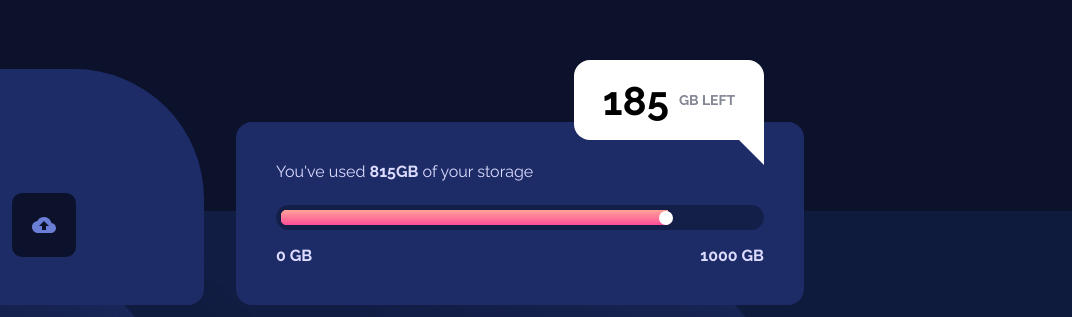
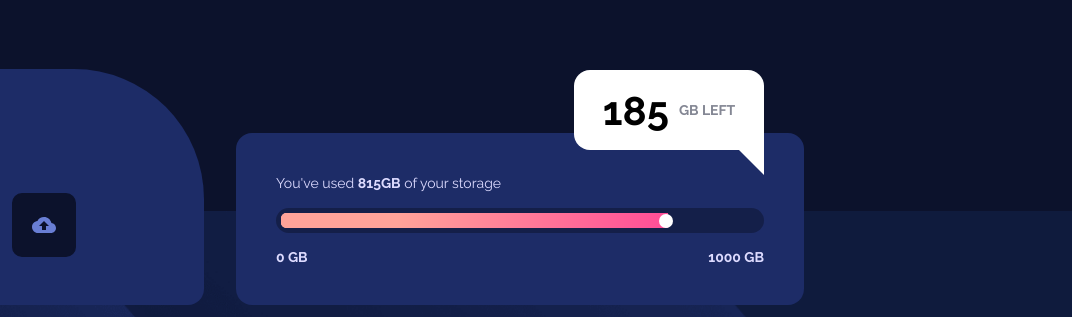
Before and after one commit to Loniewski02/FM-data-storage-component, a plain HTML site: page index.html in a window 1536 px wide. Shown: the part 213-530 px from the top of the page, 464-1536 px from the left. Drawn offline with Linux system fonts and the light colour scheme.

Commit message:
changed gradient on input

```diff
--- a/src/sass/_colors.scss
+++ b/src/sass/_colors.scss
@@ -1,5 +1,3 @@
-$gradient: hsl(6, 100%, 80%), hsl(335, 100%, 65%);
-
 $pale-blue: hsl(243, 100%, 93%);
 $grayish-blue: hsl(229, 7%, 55%);
 $dark-blue: hsl(228, 56%, 26%);
--- a/src/sass/style.scss
+++ b/src/sass/style.scss
@@ -114,7 +114,7 @@ body {
 				background: transparent;
 				border: 1px solid transparent;
 				border-radius: 1rem;
-				background-image: linear-gradient($gradient);
+				background-image: linear-gradient(to right, hsl(6, 100%, 80%) 30%, hsl(335, 100%, 65%));
 				background-size: 81% 100%;
 				background-repeat: no-repeat;
 				cursor: pointer;
@@ -248,18 +248,12 @@ body {
 			text-align: left;
 			max-width: 700px;
 
-			&-info {
-				font-size: 1.6rem;
-			}
-
 			&-minmax {
 				margin: 0;
-				span {
-					font-size: 1.6rem;
-				}
 			}
 
 			&-range {
+				margin: 1em 0;
 				padding: 0.25em;
 				height: 2.5rem;
 
```
Also changed, not shown: index.html (+0 -1 lines), dist/css/style.min.css.
